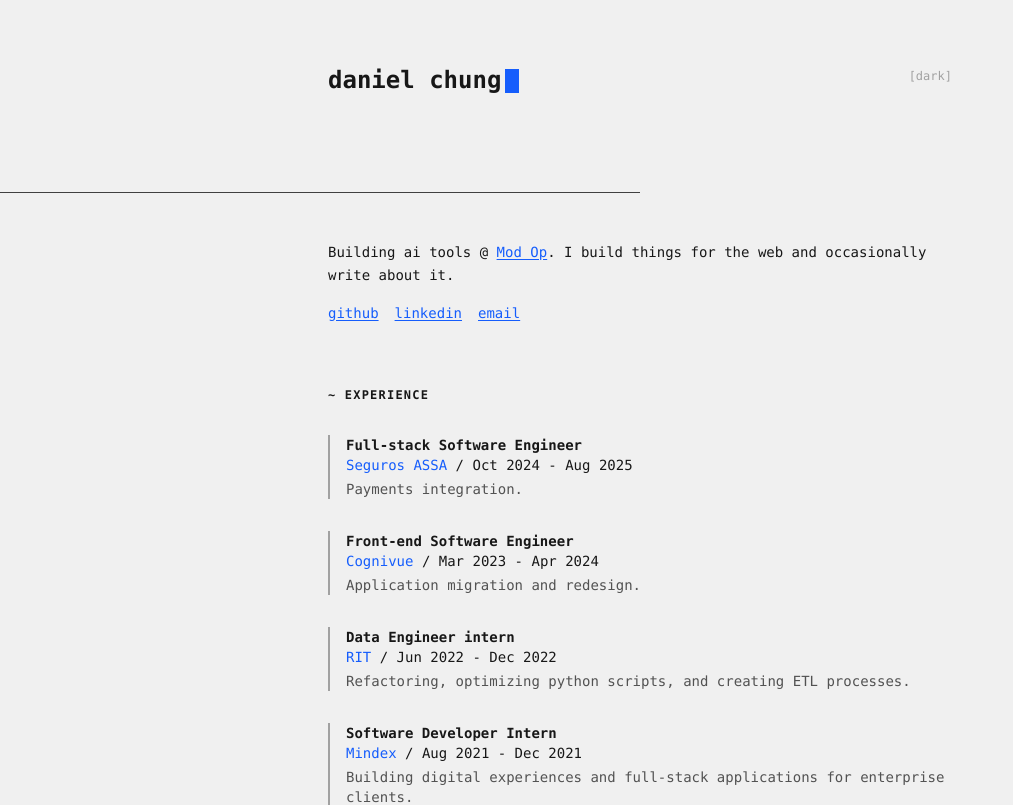
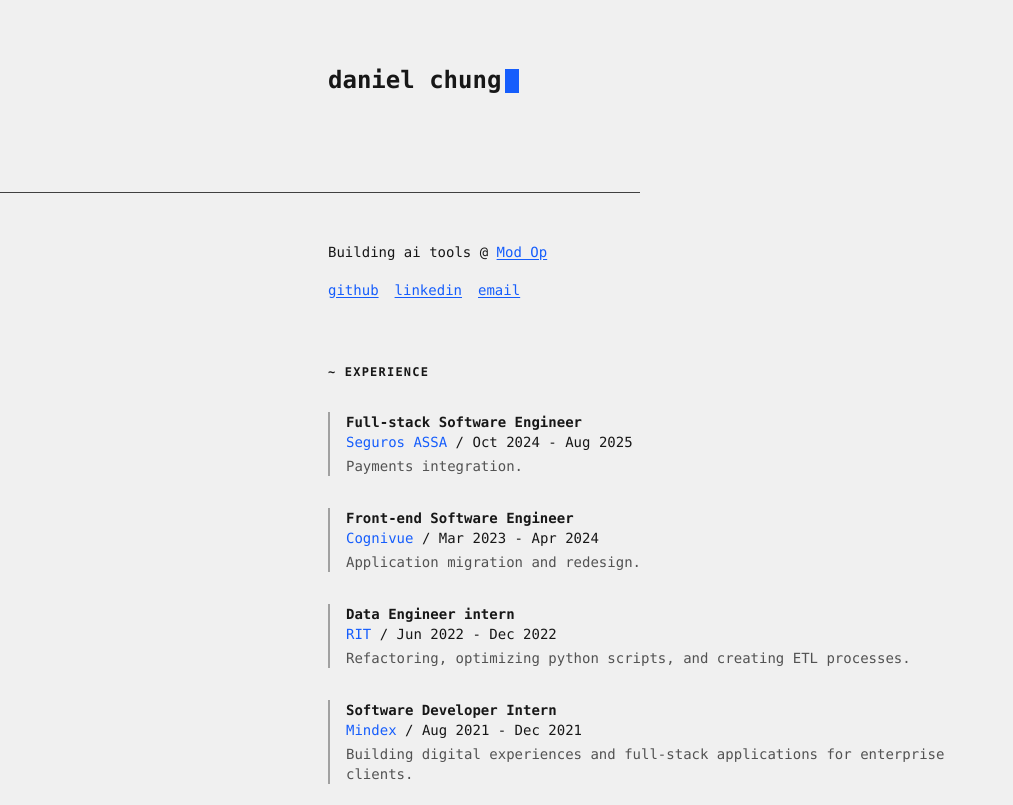
Before and after one commit to danielchungdev/danielchung.dev, a Next.js app: page / in a window 1280 px wide. Shown: the top 805 px of the page, without its empty margins (0-1013 px from the left). Built offline with nearby package versions, Linux system fonts and the light colour scheme.

Commit message:
small update

```diff
--- a/src/app/AnimatedContent.tsx
+++ b/src/app/AnimatedContent.tsx
@@ -28,7 +28,7 @@ const card: Variants = {
   show: { opacity: 1, y: 0, transition: { duration: 0.35, ease: [0.25, 0.1, 0.25, 1] } },
 }
 
-export default function AnimatedContent({ isDark }: { isDark: boolean }) {
+export default function AnimatedContent() {
   return (
     <motion.div variants={container} initial="hidden" animate="show">
 
@@ -39,7 +39,6 @@ export default function AnimatedContent({ isDark }: { isDark: boolean }) {
           <a href="https://www.modop.com/" target="_blank" className="text-blue-600 dark:text-blue-400 underline underline-offset-2">
             Mod Op
           </a>
-          . I build things for the web and occasionally write about it.
         </p>
         <div className="flex gap-4">
           <a href="https://github.com/danielchungdev" target="_blank" className="text-blue-600 dark:text-blue-400 underline underline-offset-2">github</a>
@@ -77,12 +76,7 @@ export default function AnimatedContent({ isDark }: { isDark: boolean }) {
               href={project.website}
               target="_blank"
               className="block border border-neutral-300 dark:border-neutral-700 rounded p-4 hover:border-blue-600 dark:hover:border-blue-400 transition-colors duration-150"
-              whileHover={{
-                y: -3,
-                boxShadow: isDark
-                  ? '0 6px 20px rgba(0,0,0,0.4)'
-                  : '0 6px 20px rgba(0,0,0,0.08)',
-              }}
+              whileHover={{ y: -3, boxShadow: '0 6px 20px rgba(0,0,0,0.1)' }}
               transition={{ duration: 0.2, ease: [0.25, 0.1, 0.25, 1] }}
             >
               <p className="font-bold">{project.name}</p>
--- a/src/app/ThemeWrapper.tsx
+++ /dev/null
@@ -1,54 +0,0 @@
-'use client'
-
-import { useState, useEffect } from 'react'
-import { motion } from 'framer-motion'
-import TypingName from './TypingName'
-import AnimatedContent from './AnimatedContent'
-
-export default function ThemeWrapper() {
-  const [isDark, setIsDark] = useState(false)
-  const [mounted, setMounted] = useState(false)
-
-  useEffect(() => {
-    const saved = localStorage.getItem('theme')
-    if (saved) {
-      setIsDark(saved === 'dark')
-    } else {
-      setIsDark(window.matchMedia('(prefers-color-scheme: dark)').matches)
-    }
-    setMounted(true)
-  }, [])
-
-  const toggle = () => {
-    const next = !isDark
-    setIsDark(next)
-    localStorage.setItem('theme', next ? 'dark' : 'light')
-  }
-
-  return (
-    <div className={isDark ? 'dark' : ''}>
-      <div className="bg-[#f0f0f0] dark:bg-[#111111] text-neutral-900 dark:text-neutral-200 transition-colors duration-300 min-h-screen">
-        <main className="max-w-2xl mx-auto px-6 py-16">
-
-          <div className="flex justify-between items-start mb-24">
-            <h1 className="font-bold text-2xl"><TypingName /></h1>
-            {mounted && (
-              <motion.button
-                onClick={toggle}
-                className="text-xs text-neutral-400 dark:text-neutral-500 hover:text-neutral-900 dark:hover:text-neutral-200 transition-colors duration-150 mt-1 cursor-pointer"
-                whileTap={{ scale: 0.95 }}
-              >
-                {isDark ? '[light]' : '[dark]'}
-              </motion.button>
-            )}
-          </div>
-
-          <hr className="border-neutral-700 dark:border-neutral-600 mb-12 -ml-[calc(50vw-50%)] w-[50vw]" />
-
-          <AnimatedContent isDark={isDark} />
-
-        </main>
-      </div>
-    </div>
-  )
-}
--- a/src/app/globals.css
+++ b/src/app/globals.css
@@ -1,6 +1,5 @@
 @import "tailwindcss";
 
-@variant dark (&:where(.dark, .dark *));
 
 @keyframes blink {
   0%, 100% { opacity: 1; }
--- a/src/app/layout.tsx
+++ b/src/app/layout.tsx
@@ -9,7 +9,7 @@ export const metadata: Metadata = {
 export default function RootLayout({ children }: { children: React.ReactNode }) {
   return (
     <html lang="en">
-      <body className="font-mono text-sm min-h-screen">
+      <body className="font-mono text-sm min-h-screen bg-[#f0f0f0] dark:bg-[#111111] text-neutral-900 dark:text-neutral-200 transition-colors duration-300">
         {children}
       </body>
     </html>
--- a/src/app/page.tsx
+++ b/src/app/page.tsx
@@ -1,5 +1,12 @@
-import ThemeWrapper from './ThemeWrapper'
+import TypingName from './TypingName'
+import AnimatedContent from './AnimatedContent'
 
 export default function Home() {
-  return <ThemeWrapper />
+  return (
+    <main className="max-w-2xl mx-auto px-6 py-16">
+      <h1 className="font-bold text-2xl mb-24"><TypingName /></h1>
+      <hr className="border-neutral-700 dark:border-neutral-600 mb-12 -ml-[calc(50vw-50%)] w-[50vw]" />
+      <AnimatedContent />
+    </main>
+  )
 }
```
